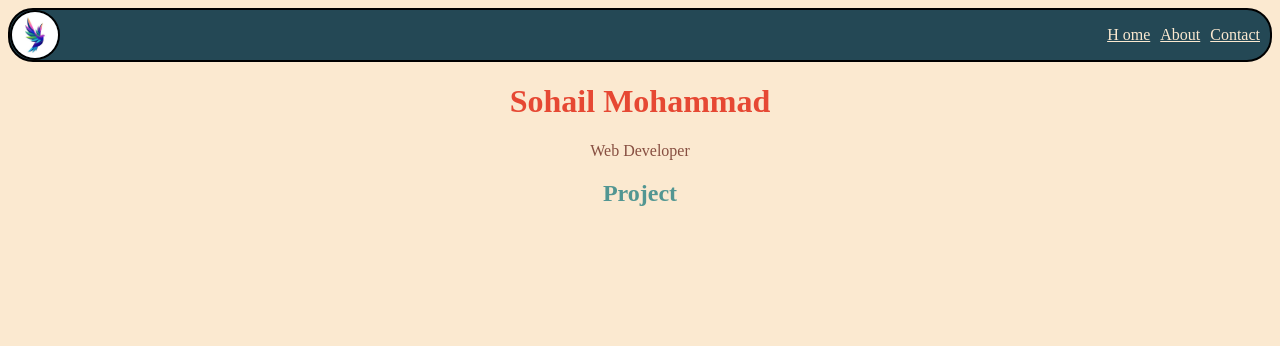
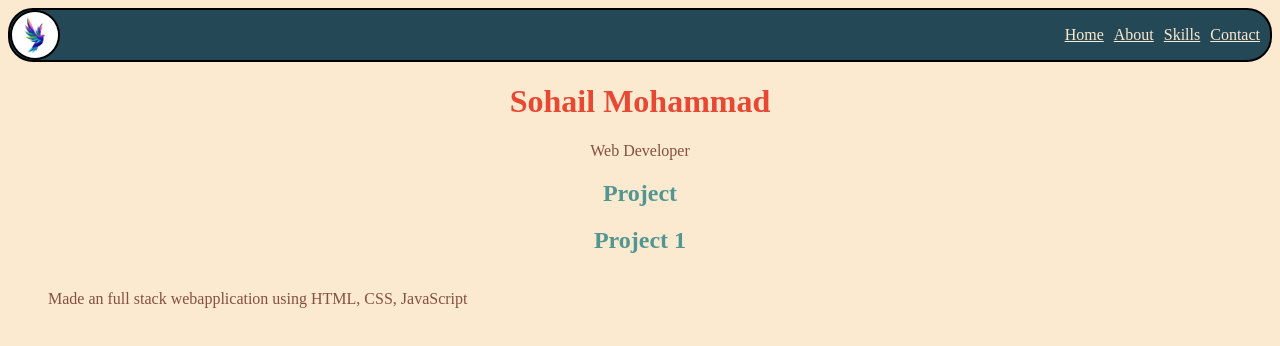
Before and after one commit to sohailmohammad7707/portfolio, a plain HTML site: page index.html in a window 1280 px wide. Drawn offline with Linux system fonts and the light colour scheme.

Commit message:
added Skills link in navbar

```diff
--- a/index.html
+++ b/index.html
@@ -18,8 +18,9 @@
 
                 <div class="elements">
                     <ul>
-                        <li><a href="">H ome</a></li>
+                        <li><a href="">Home</a></li>
                         <li><a href="">About</a></li>
+                        <li><a href="">Skills</a></li>
                         <li><a href="">Contact</a></li>
                     </ul>
                 </div>
@@ -33,6 +34,12 @@
     </header>
     <section class="Project">
         <h2>Project</h2>
+        <div>
+            <h2>Project 1</h2>
+            <ul>
+                <li><p>Made an full stack webapplication using HTML, CSS, JavaScript</p></li>
+            </ul>
+        </div>
     </section>
 </body>
 </html>
```
